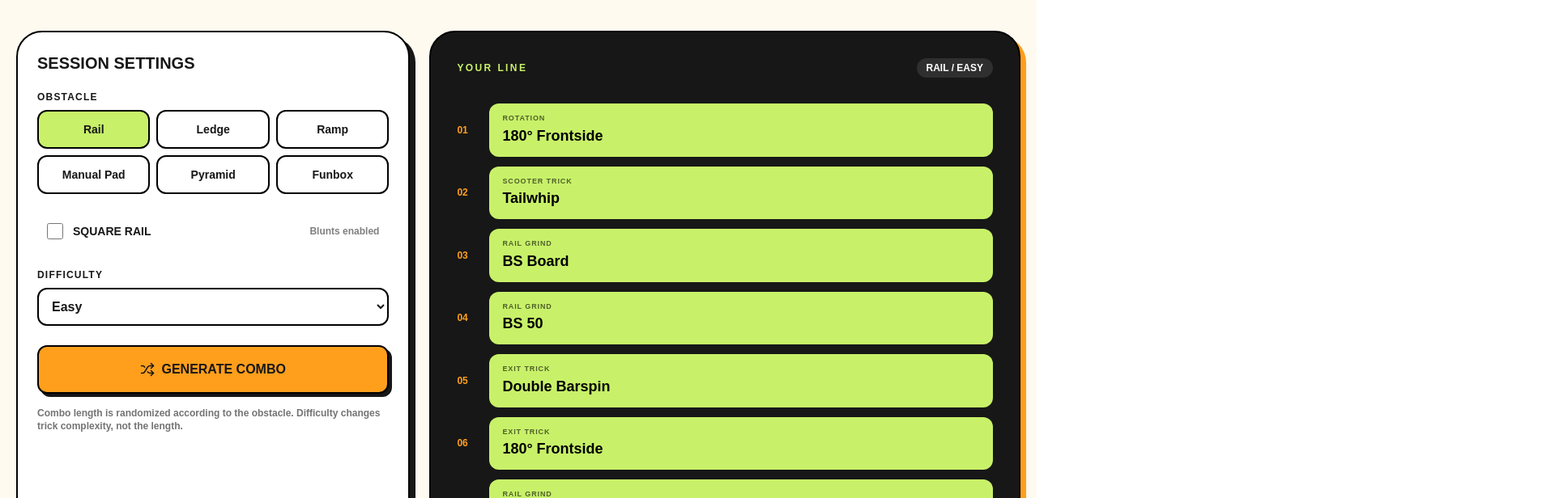
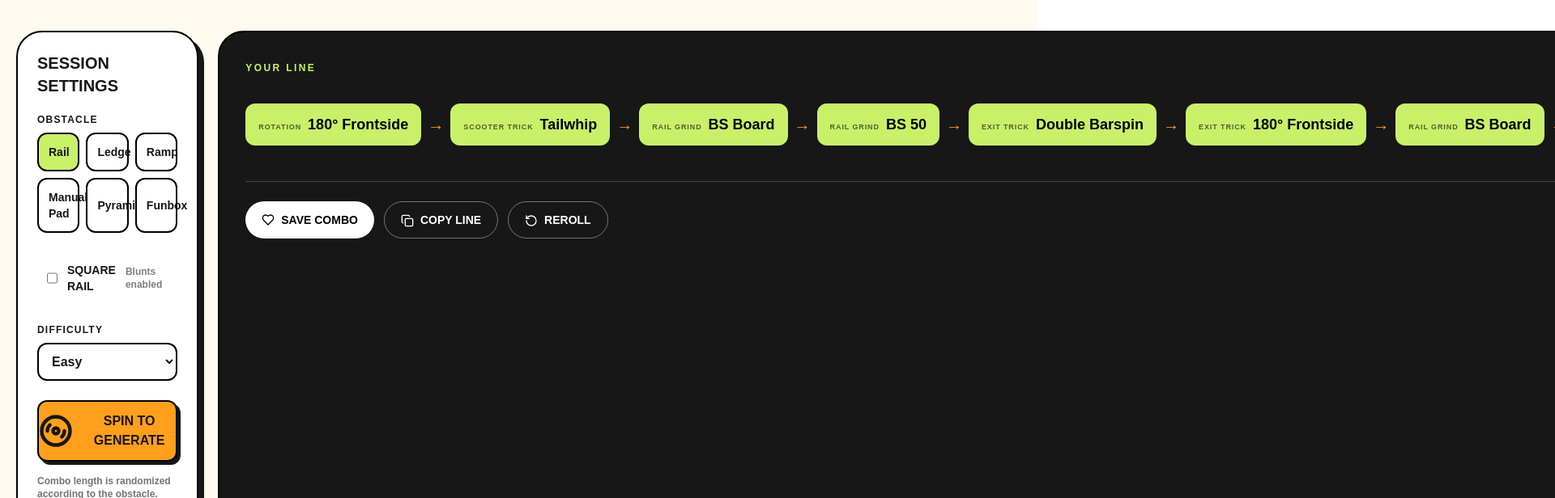
Before and after one commit to alaindeloin974/Scooterandom, a Next.js app: page / in a window 1280 px wide. Shown: the part 860-1476 px from the top of the page at 81% size, 1920 px wide, since content can reach past the window. Built offline with nearby package versions, Linux system fonts and the light colour scheme; no server answers.

Commit message:
Add spinning wheel generator and single-line combo display

```diff
--- a/app/page.tsx
+++ b/app/page.tsx
@@ -3,7 +3,7 @@
 import { useEffect, useState } from "react";
 import { supabase } from "@/lib/supabase";
 import { generateCombo, type Difficulty, type Obstacle, type Stage } from "@/lib/trick-data";
-import { Shuffle, Heart, Copy, Trophy, LogOut, Menu, X, Zap, RotateCcw } from "lucide-react";
+import { Disc3, Heart, Copy, Trophy, LogOut, Zap, RotateCcw } from "lucide-react";
 
 const obstacles: Obstacle[] = ["Rail","Ledge","Ramp","Manual Pad","Pyramid","Funbox"];
 const difficulties: Difficulty[] = ["Easy","Medium","Hard","Impossible"];
@@ -16,6 +16,7 @@ export default function Home(){
   const [difficulty,setDifficulty]=useState<Difficulty>("Easy");
   const [squareRail,setSquareRail]=useState(false);
   const [combo,setCombo]=useState<Stage[]>(()=>generateCombo("Rail","Easy"));
+  const [wheelSpinning,setWheelSpinning]=useState(false);
   const [saved,setSaved]=useState<string[]>([]);
   const [user,setUser]=useState<any>(null);
   const [email,setEmail]=useState("");
@@ -39,7 +40,8 @@ export default function Home(){
     return ()=>listener.subscription.unsubscribe();
   },[]);
 
-  const makeCombo=()=>setCombo(generateCombo(obstacle,difficulty,squareRail));
+  const makeCombo=()=>setWheelSpinning(true);
+  const finishWheelSpin=()=>{setCombo(generateCombo(obstacle,difficulty,squareRail));setWheelSpinning(false);};
   const comboText=(items:Stage[])=>items.map(x=>x.trick).join(" → ");
   const saveCombo=async()=>{
     const text=comboText(combo);
@@ -100,12 +102,12 @@ export default function Home(){
           <div className="mb-6 grid grid-cols-2 gap-2 sm:grid-cols-3">{obstacles.map(o=><button key={o} onClick={()=>setObstacle(o)} className={`rounded-xl border-2 border-black px-3 py-3 text-sm font-black ${obstacle===o?"bg-[#c8f169]":"bg-white"}`}>{o}</button>)}</div>
           {obstacle==="Rail"&&<label className="mb-6 flex items-center gap-3 rounded-xl bg-orange-50 p-3 text-sm font-black"><input type="checkbox" checked={squareRail} onChange={e=>setSquareRail(e.target.checked)} className="h-5 w-5 accent-orange-500"/> SQUARE RAIL <span className="ml-auto text-xs font-semibold text-black/50">Blunts enabled</span></label>}
           <label className="mb-2 block text-xs font-black tracking-widest">DIFFICULTY</label><select value={difficulty} onChange={e=>setDifficulty(e.target.value as Difficulty)} className="mb-6 w-full rounded-xl border-2 border-black bg-white p-3 font-bold">{difficulties.map(d=><option key={d}>{d}</option>)}</select>
-          <button onClick={makeCombo} className="flex w-full items-center justify-center gap-2 rounded-xl border-2 border-black bg-[#ff9f1c] py-4 font-black shadow-[4px_4px_0_#171717]"><Shuffle size={18}/> GENERATE COMBO</button>
+          <button onClick={makeCombo} disabled={wheelSpinning} className="flex w-full items-center justify-center gap-3 rounded-xl border-2 border-black bg-[#ff9f1c] py-3 font-black shadow-[4px_4px_0_#171717] disabled:cursor-wait"><span onAnimationEnd={finishWheelSpin} className={wheelSpinning?"inline-flex animate-[spin_900ms_cubic-bezier(.2,.8,.2,1)]":"inline-flex"}><Disc3 size={42} strokeWidth={2.5}/></span><span>{wheelSpinning?"SPINNING...":"SPIN TO GENERATE"}</span></button>
           <p className="mt-4 text-xs font-semibold text-black/55">Combo length is randomized according to the obstacle. Difficulty changes trick complexity, not the length.</p>
         </div>
         <div className="rounded-[2rem] border-2 border-black bg-[#171717] p-6 text-white shadow-[7px_7px_0_#ff9f1c] md:p-8">
           <div className="flex items-center justify-between"><span className="text-xs font-black tracking-[.2em] text-[#c8f169]">YOUR LINE</span><span className="rounded-full bg-white/10 px-3 py-1 text-xs font-bold">{obstacle.toUpperCase()} / {difficulty.toUpperCase()}</span></div>
-          <div className="my-8 flex flex-col gap-3">{combo.map((stage,i)=><div key={i} className="flex items-center gap-3"><span className="w-7 text-xs font-black text-[#ff9f1c]">{String(i+1).padStart(2,"0")}</span><div className="flex-1 rounded-xl bg-[#c8f169] px-4 py-3 text-black"><span className="block text-[9px] font-black tracking-widest opacity-60">{stage.type.toUpperCase()}</span><span className="text-lg font-black">{stage.trick}</span></div></div>)}</div>
+          <div className="my-8 flex items-center gap-2 overflow-x-auto whitespace-nowrap pb-3">{combo.map((stage,i)=><div key={i} className="flex shrink-0 items-center gap-2"><div className="rounded-xl bg-[#c8f169] px-4 py-3 text-black"><span className="mr-2 text-[9px] font-black tracking-widest opacity-60">{stage.type.toUpperCase()}</span><span className="text-lg font-black">{stage.trick}</span></div>{i<combo.length-1&&<span className="text-xl font-black text-[#ff9f1c]">→</span>}</div>)}</div>
           <div className="flex flex-wrap gap-3 border-t border-white/20 pt-6"><button onClick={saveCombo} className="flex items-center gap-2 rounded-full bg-white px-5 py-3 text-sm font-black text-black"><Heart size={16}/> SAVE COMBO</button><button onClick={()=>copyCombo(combo)} className="rounded-full border border-white/40 px-5 py-3 text-sm font-black"><Copy size={16} className="mr-2 inline"/>COPY LINE</button><button onClick={makeCombo} className="rounded-full border border-white/40 px-5 py-3 text-sm font-black"><RotateCcw size={16} className="mr-2 inline"/>REROLL</button></div>
           {saved.length>0&&<p className="mt-4 text-xs text-white/60">Saved this session: {saved.length} combo(s)</p>}
         </div>
```
